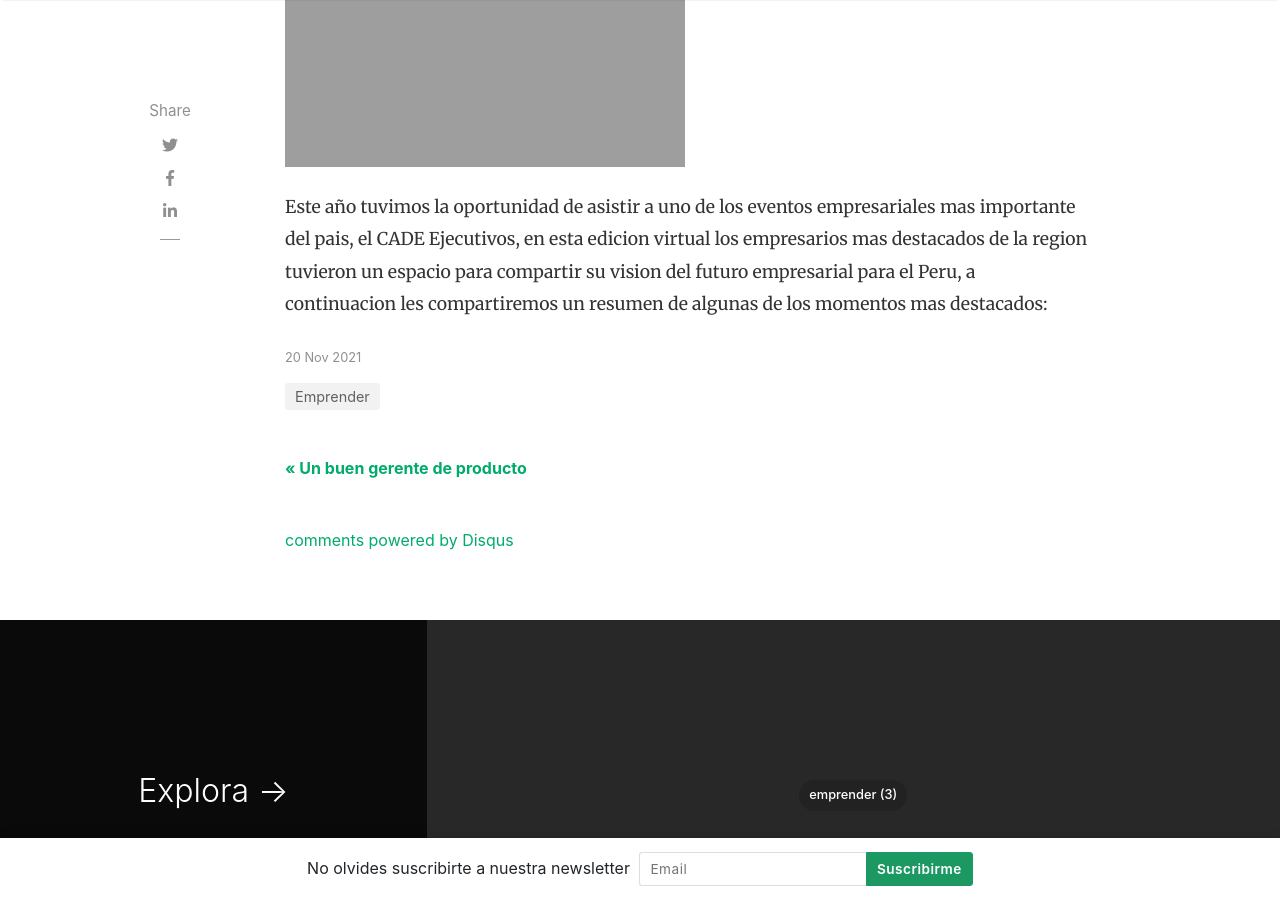
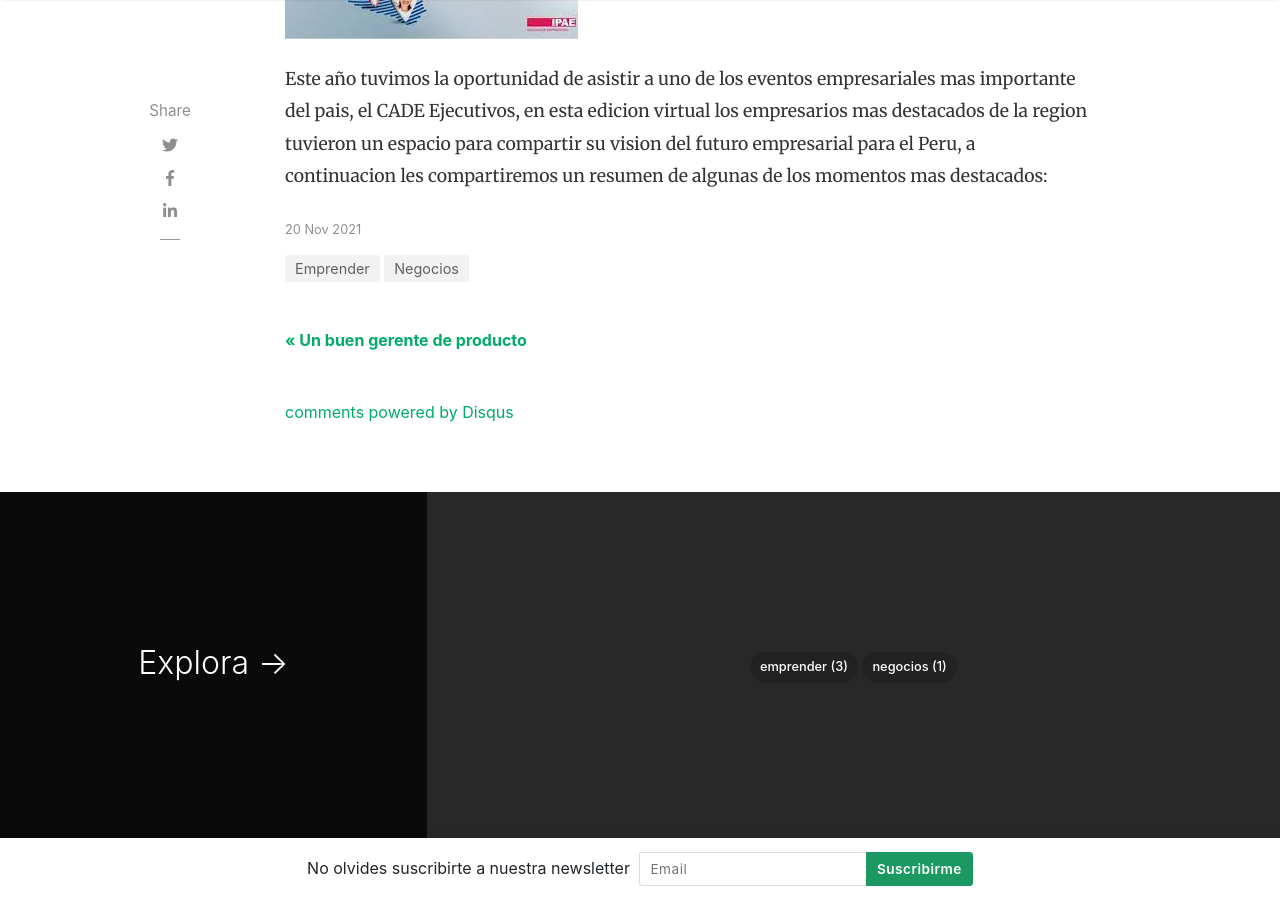
Before and after one commit to Groway-Studio/blog, a Jekyll site: the page built from _posts/2021-11-20-cade-empresarial-2021.md, in a window 1280 px wide and 900 px high, scrolled down 444 px. Built offline with Jekyll 4.4.1, drawn with Linux system fonts in a browser that asks for light colours; nearby versions of some CDN libraries; comment, search, counter and statistics services are not loaded.

Commit message:
Update 2021-11-20-cade-empresarial-2021.md

```diff
--- a/_posts/2021-11-20-cade-empresarial-2021.md
+++ b/_posts/2021-11-20-cade-empresarial-2021.md
@@ -2,8 +2,8 @@
 layout: post
 title:  "Presentes en CADE Ejecutivos 2021"
 author:
-categories: [ Emprender ]
-image: assets/images/manager.jpg
+categories: [ Emprender, Negocios ]
+image: assets/images/images-14.jpeg
 featured: true
 hidden: true
 ---
```
